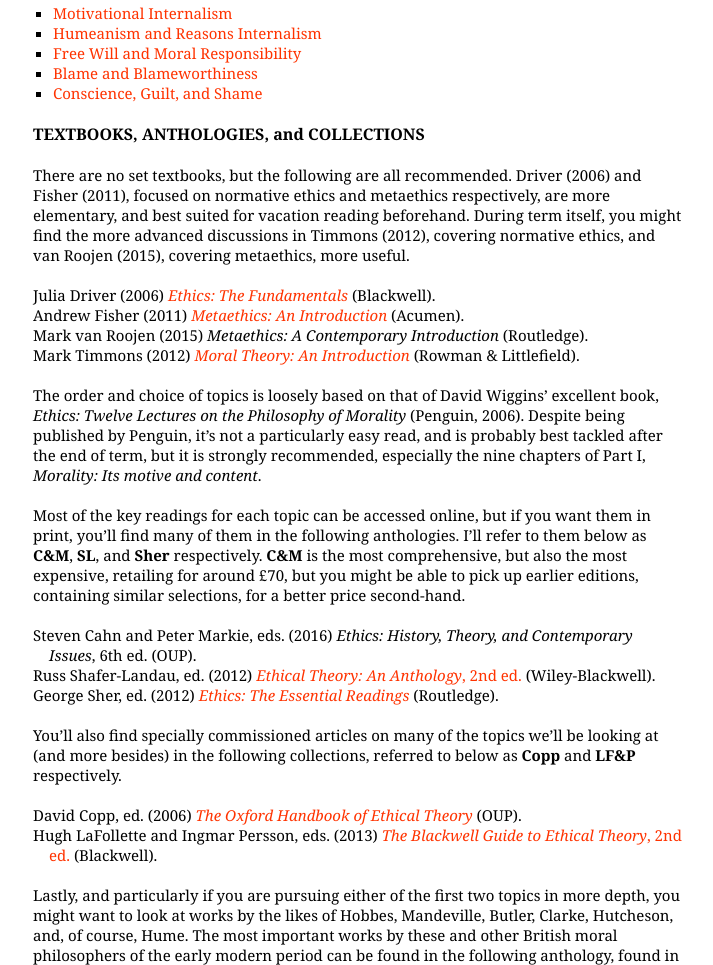
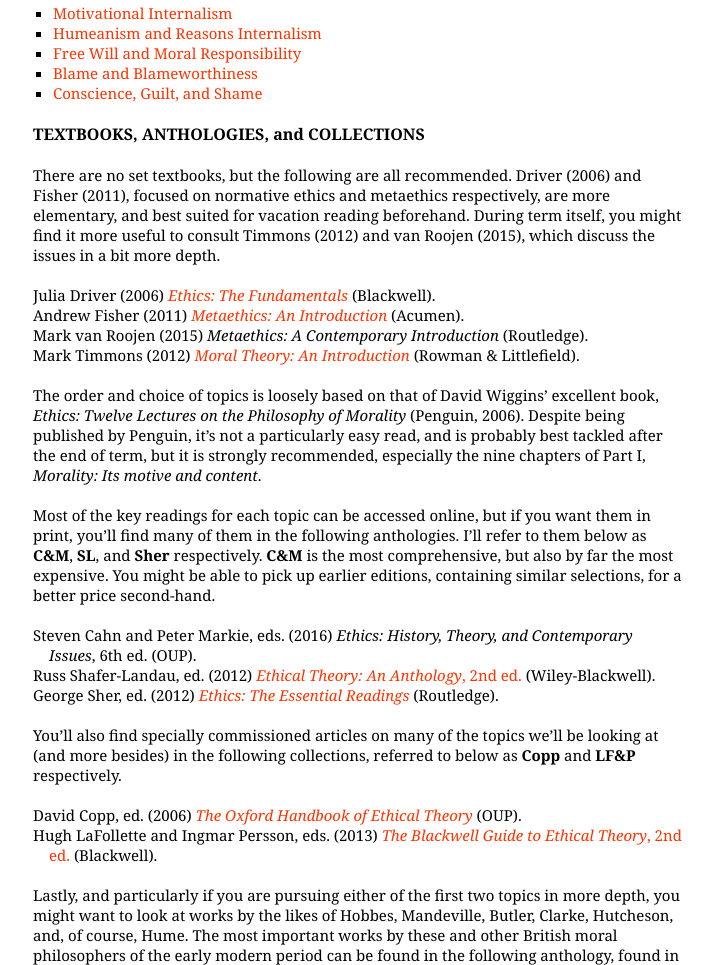
Before and after one commit to monnyjcintosh/monnyjcintosh.github.io, a plain HTML site: page syllabuses/103/index.html in a window 1280 px wide. Shown: the part 1235-2200 px from the top of the page, without its empty margins (247-960 px from the left). Drawn offline with Linux system fonts and the light colour scheme.

Commit message:
103 update

```diff
--- a/syllabuses/103/index.html
+++ b/syllabuses/103/index.html
@@ -73,7 +73,7 @@
 
 <h4 id="textbooks-anthologies-and-collections">TEXTBOOKS, ANTHOLOGIES, and COLLECTIONS</h4>
 
-<p>There are no set textbooks, but the following are all recommended. Driver (2006) and Fisher (2011), focused on normative ethics and metaethics respectively, are more elementary, and best suited for vacation reading beforehand. During term itself, you might find the more advanced discussions in Timmons (2012), covering normative ethics, and van Roojen (2015), covering metaethics, more useful.</p>
+<p>There are no set textbooks, but the following are all recommended. Driver (2006) and Fisher (2011), focused on normative ethics and metaethics respectively, are more elementary, and best suited for vacation reading beforehand. During term itself, you might find it more useful to consult Timmons (2012) and van Roojen (2015), which discuss the issues in a bit more depth.</p>
 
 <div style="padding-left: 1em; text-indent: -1em;">
 
@@ -103,7 +103,7 @@ Mark Timmons (2012) <a href="https://ebookcentral.proquest.com/lib/oxford/detail
 
 <p>The order and choice of topics is loosely based on that of David Wiggins’ excellent book, <em>Ethics: Twelve Lectures on the Philosophy of Morality</em> (Penguin, 2006). Despite being published by Penguin, it’s not a particularly easy read, and is probably best tackled after the end of term, but it is strongly recommended, especially the nine chapters of Part I, <em>Morality: Its motive and content</em>.</p>
 
-<p>Most of the key readings for each topic can be accessed online, but if you want them in print, you’ll find many of them in the following anthologies. I’ll refer to them below as <strong>C&amp;M</strong>, <strong>SL</strong>, and <strong>Sher</strong> respectively. <strong>C&amp;M</strong> is the most comprehensive, but also the most expensive, retailing for around £70, but you might be able to pick up earlier editions, containing similar selections, for a better price second-hand.</p>
+<p>Most of the key readings for each topic can be accessed online, but if you want them in print, you’ll find many of them in the following anthologies. I’ll refer to them below as <strong>C&amp;M</strong>, <strong>SL</strong>, and <strong>Sher</strong> respectively. <strong>C&amp;M</strong> is the most comprehensive, but also by far the most expensive. You might be able to pick up earlier editions, containing similar selections, for a better price second-hand.</p>
 
 <div style="padding-left: 1em; text-indent: -1em;">
 
```
